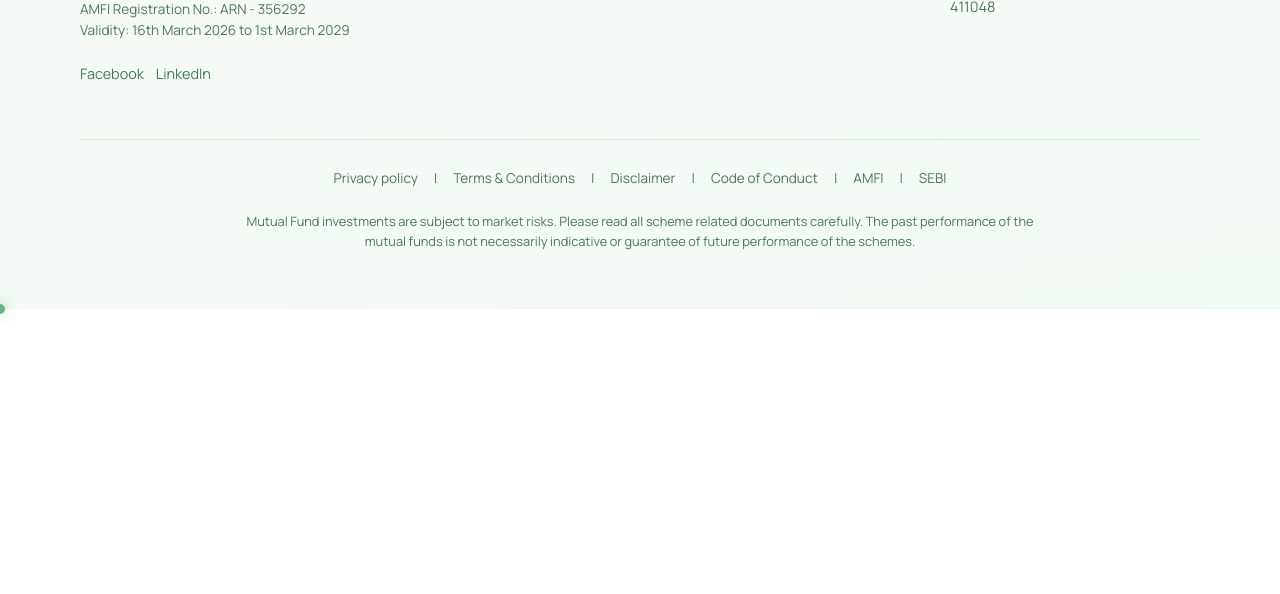
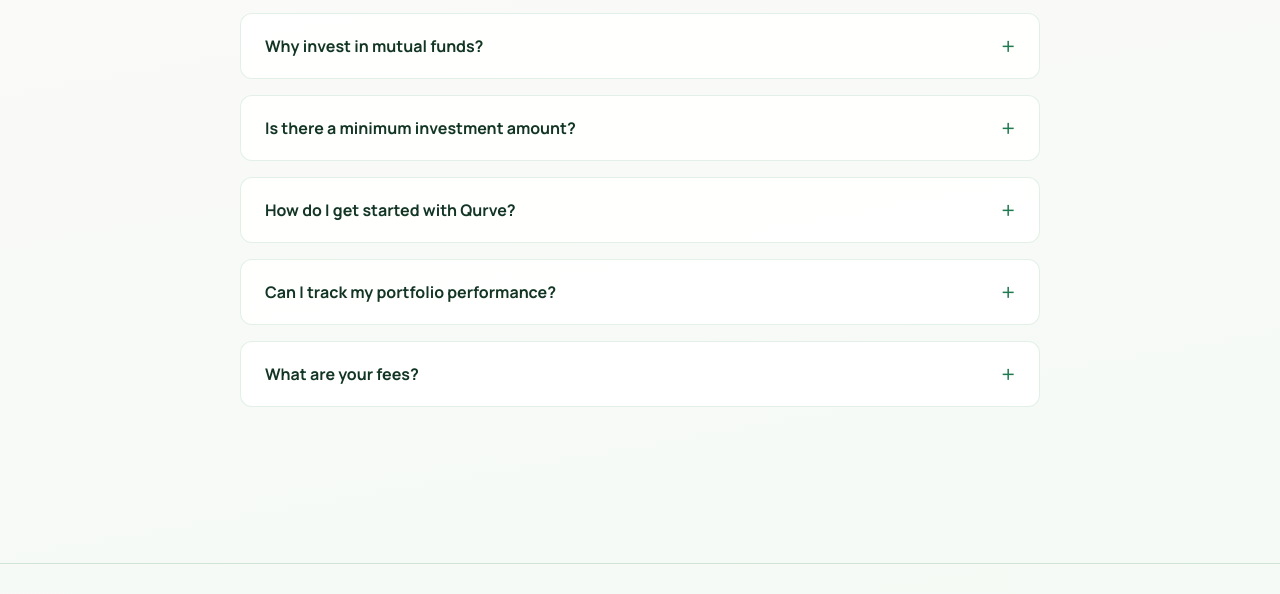
Before and after one commit to varunsontakke16/Qurve-Wealth, a website: page index.html in a window 1280 px wide. Shown: the part 2405-2999 px from the top of the page. Before the commit the page ends 2714 px from the top, so only its background shows below. Drawn offline with nearby package versions, Linux system fonts and the light colour scheme.

Commit message:
Added FAQs

```diff
--- a/index.html
+++ b/index.html
@@ -251,8 +251,35 @@
         </div>
       </section>
 
-
-
+      <section class="section home-faq reveal" aria-labelledby="home-faq-heading">
+        <h2 id="home-faq-heading" class="section-title home-faq__title">Frequently Asked Questions</h2>
+        <div class="faq-container">
+          <details class="faq-item">
+            <summary class="faq-question">What is quant investing?</summary>
+            <div class="faq-answer">Quantitative (or quant) investing uses mathematical models, algorithms, and data analysis to make investment decisions. This removes emotion and bias from the process, allowing for risk-adjusted returns.</div>
+          </details>
+          <details class="faq-item">
+            <summary class="faq-question">Why invest in mutual funds?</summary>
+            <div class="faq-answer">Mutual funds combine expert management with diversification and flexibility. They allow you to access professionally managed portfolios, stay diversified across assets, and maintain liquidity—all without the need to actively track or manage individual investments.</div>
+          </details>
+          <details class="faq-item">
+            <summary class="faq-question">Is there a minimum investment amount?</summary>
+            <div class="faq-answer">No, there is no minimum investment amount. You can start with any amount based on your comfort.</div>
+          </details>
+          <details class="faq-item">
+            <summary class="faq-question">How do I get started with Qurve?</summary>
+            <div class="faq-answer">You can begin by filling out a simple onboarding form or directly <a href="/contact" style="color: var(--primary); font-weight: 500; text-decoration: none;">Contact Us</a>. Our team will get in touch to understand your goals and guide you through the next steps.</div>
+          </details>
+          <details class="faq-item">
+            <summary class="faq-question">Can I track my portfolio performance?</summary>
+            <div class="faq-answer">Yes. You’ll get access to our app with your login credentials, where you can monitor your portfolio performance, holdings, and updates anytime.</div>
+          </details>
+          <details class="faq-item">
+            <summary class="faq-question">What are your fees?</summary>
+            <div class="faq-answer">There are no separate fees charged by us. Mutual funds have a built-in expense ratio, part of which is shared with distributors like us. Apart from this, there are no additional costs.</div>
+          </details>
+        </div>
+      </section>
 
     </main>
 
--- a/styles.css
+++ b/styles.css
@@ -2650,6 +2650,92 @@ textarea {
   display: none !important;
 }
 
+/* Home — FAQ */
+.home-faq {
+  padding-bottom: 5rem;
+}
+
+.home-faq__title {
+  text-align: center;
+  max-width: 600px;
+  margin: 0 auto 3rem;
+}
+
+.faq-container {
+  max-width: 800px;
+  margin: 0 auto;
+  display: flex;
+  flex-direction: column;
+  gap: 1rem;
+}
+
+.faq-item {
+  background: var(--card);
+  border: 1px solid rgba(138, 194, 162, 0.25);
+  border-radius: 12px;
+  overflow: hidden;
+  transition: all 0.3s ease;
+}
+
+.faq-item:hover {
+  border-color: rgba(138, 194, 162, 0.5);
+  box-shadow: 0 4px 12px rgba(27, 73, 48, 0.05);
+}
+
+.faq-question {
+  padding: 1.25rem 1.5rem;
+  font-weight: 700;
+  color: var(--ink);
+  cursor: pointer;
+  position: relative;
+  list-style: none; /* Hide default triangle */
+  display: flex;
+  justify-content: space-between;
+  align-items: center;
+}
+
+.faq-question::-webkit-details-marker {
+  display: none;
+}
+
+.faq-question::after {
+  content: '+';
+  font-size: 1.5rem;
+  font-weight: 400;
+  color: var(--primary);
+  transition: transform 0.3s ease;
+  line-height: 1;
+}
+
+.faq-item[open] .faq-question::after {
+  transform: rotate(45deg);
+}
+
+.faq-answer {
+  padding: 0 1.5rem 1.25rem;
+  color: var(--muted);
+  line-height: 1.6;
+  font-size: 0.95rem;
+  border-top: 1px solid transparent;
+  animation: faqFadeIn 0.3s ease-in-out;
+}
+
+.faq-item[open] .faq-question {
+  border-bottom: 1px solid rgba(138, 194, 162, 0.15);
+  margin-bottom: 1rem;
+}
+
+@keyframes faqFadeIn {
+  from {
+    opacity: 0;
+    transform: translateY(-5px);
+  }
+  to {
+    opacity: 1;
+    transform: translateY(0);
+  }
+}
+
 /* Mobile Menu Styling */
 .nav-links .nav-cta-clone {
   display: none;
```
